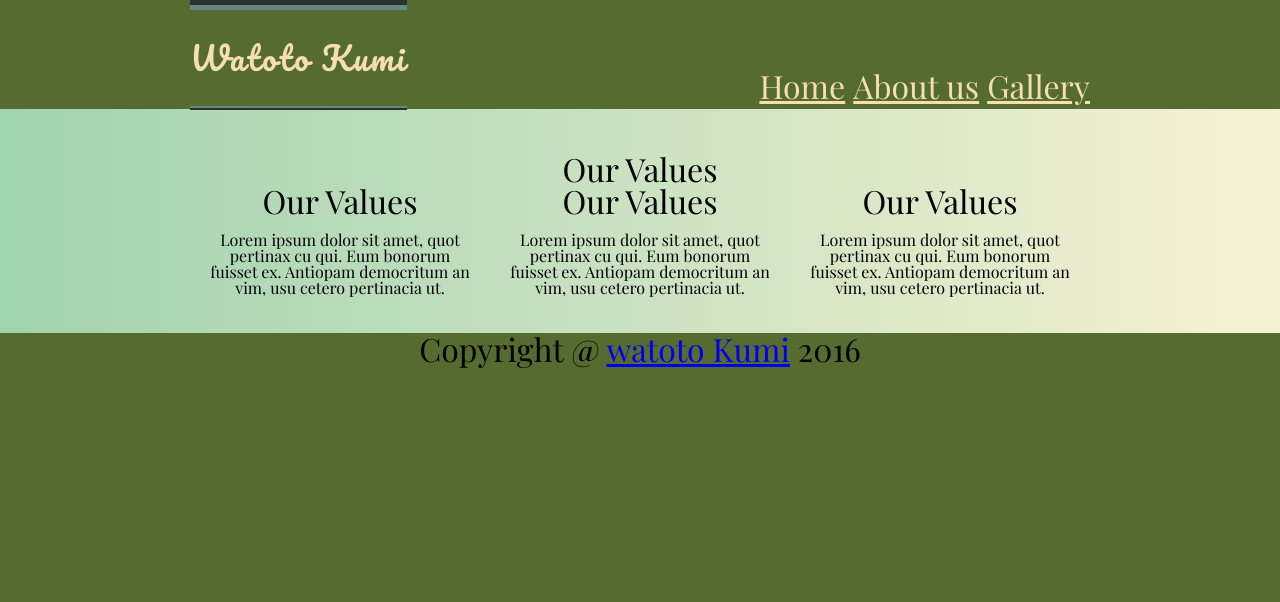
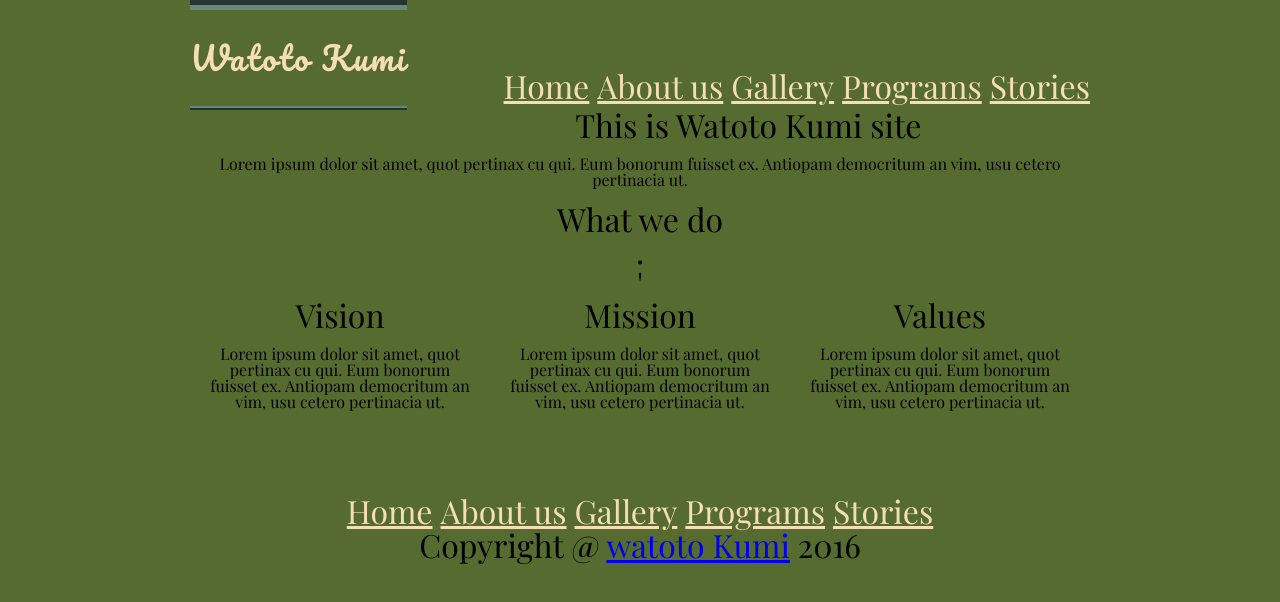
Before and after one commit to victsomie/watotokumi, a plain HTML site: page index.html in a window 1280 px wide. Drawn offline with nearby package versions, Linux system fonts and the light colour scheme.

Commit message:
added more content

```diff
--- a/index.html
+++ b/index.html
@@ -23,31 +23,51 @@
                 <a href="index.html">Home</a>
                 <a href="about.html">About us</a>
                 <a href="gallery.html">Gallery</a>
+                <a href="programs.html">Programs</a>
+                <a href="stories.html">Stories</a>
             </nav>
         </header>
 
+        <section class="topimg">
+        </section>
 
-        <section class="row-alt">
+        <section class="main">
+            <section class="container center lead">
+                <h1>This is Watoto Kumi site</h1>
+                <p>Lorem ipsum dolor sit amet, quot pertinax cu qui. Eum bonorum fuisset ex. Antiopam democritum an vim, usu cetero pertinacia ut.</p>
+            </section>
             <section class="container center">
-                <h1>Our Values</h1>
+                <h1>What we do</h1>
+                <h1>.</h1>
+                <h1>'</h1>
+
                 <section class="col-1-3">
-                    <h1>Our Values</h1>
+                    <h1>Vision</h1>
                     <p>Lorem ipsum dolor sit amet, quot pertinax cu qui. Eum bonorum fuisset ex. Antiopam democritum an vim, usu cetero pertinacia ut.</p>
                 </section><!--
                 --><section class="col-1-3">
-                <h1>Our Values</h1>
+                <h1>Mission</h1>
                     <p>Lorem ipsum dolor sit amet, quot pertinax cu qui. Eum bonorum fuisset ex. Antiopam democritum an vim, usu cetero pertinacia ut.</p>
                 </section><!--
                 --><section class="col-1-3">
-                <h1>Our Values</h1>
+                <h1>Values</h1>
                     <p>Lorem ipsum dolor sit amet, quot pertinax cu qui. Eum bonorum fuisset ex. Antiopam democritum an vim, usu cetero pertinacia ut.</p>
                 </section>
+
             </section>
         </section>
-
-
-        <footer class="container center">
+        <section class="right">
+            <nav class="center">
+                        <a href="index.html">Home</a>
+                        <a href="about.html">About us</a>
+                        <a href="gallery.html">Gallery</a>
+                        <a href="programs.html">Programs</a>
+                        <a href="stories.html">Stories</a>
+            </nav>
+        </section>
+        <footer class="center main">
             <h1> Copyright @ <a href = "index.html">watoto Kumi</a> 2016</h1>
         </footer>
+
     </body>
 </html>
```
